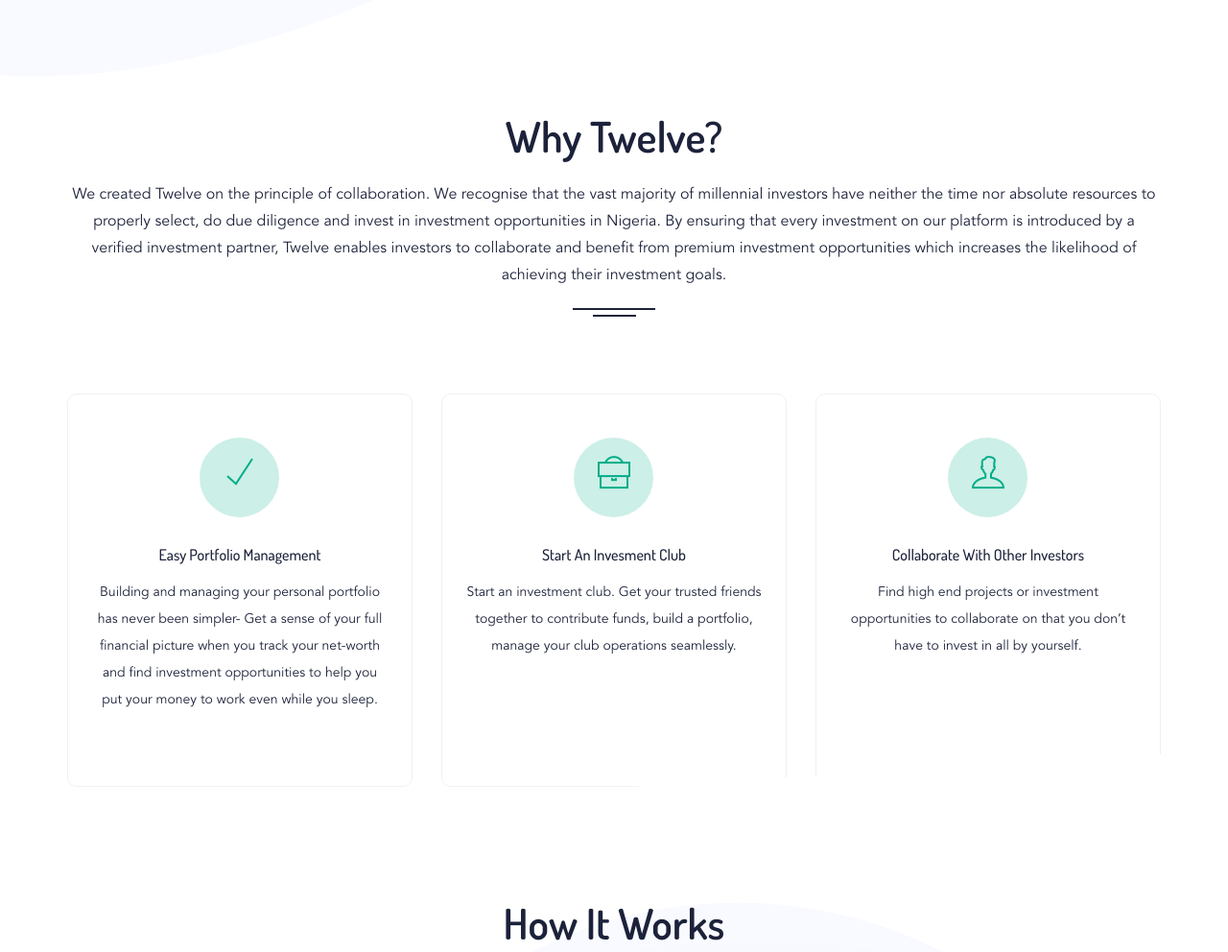
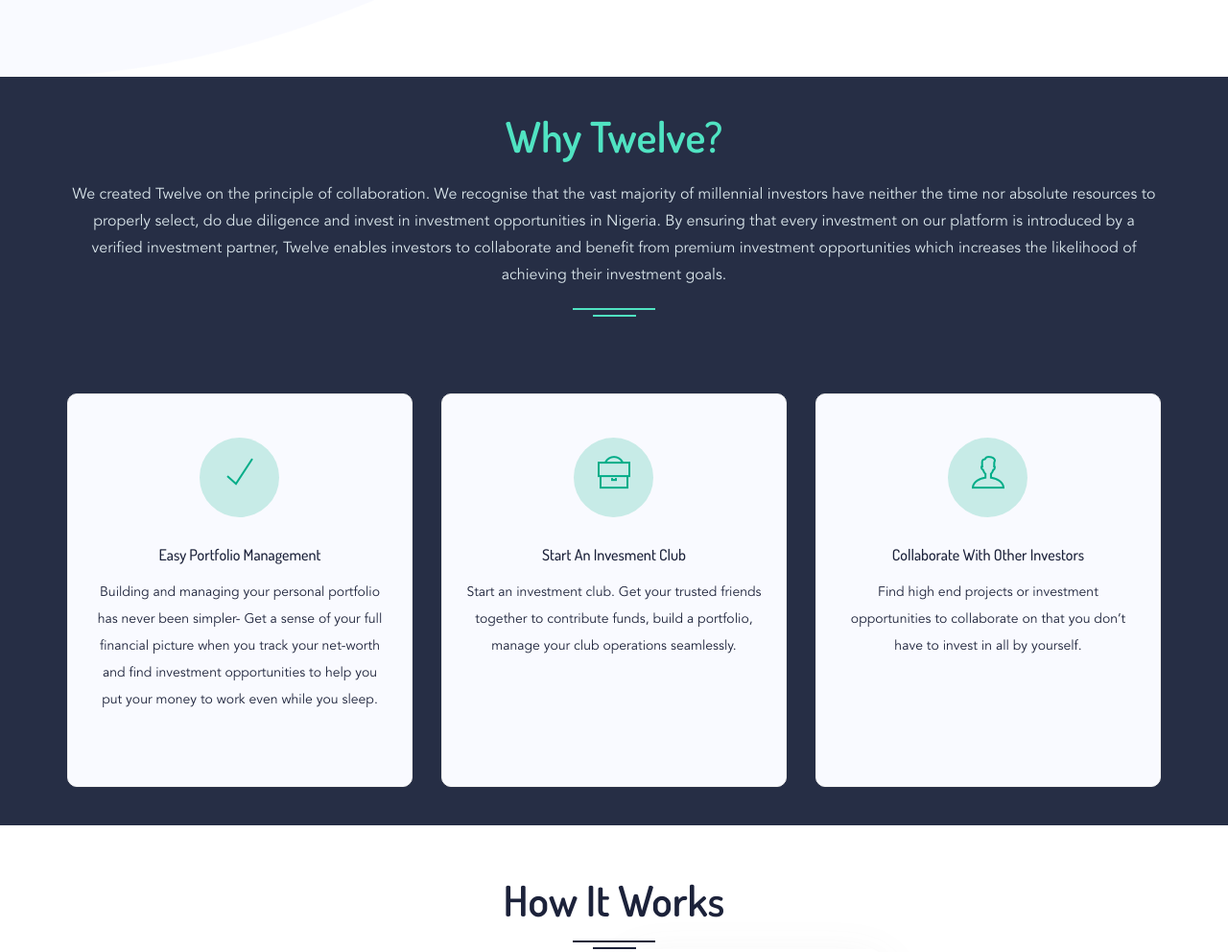
Before and after one commit to b3h3rkz/vest-demo, a plain HTML site: page index.html in a window 1280 px wide. Shown: the part 720-1712 px from the top of the page at 96% size. Drawn offline with Linux system fonts and the light colour scheme.

Commit message:
added dark backgrounds

```diff
--- a/assets/scss/_testimonial.scss
+++ b/assets/scss/_testimonial.scss
@@ -8,6 +8,21 @@
 
 $header-font: nevis;
 $body-font: Avenir;
+
+.text-lightest {
+  color: $light-green;
+}
+
+.text-lighter {
+  color: $lightest-blue;
+}
+
+.bg-light {
+  background-color: $lightest-blue;
+}
+
+
+
 
 /* testimonial section */
 #testimonial-section {
--- a/index.html
+++ b/index.html
@@ -94,22 +94,23 @@
   <!-- Slider Section End -->
 
 <!-- Featured Section Start -->
-<section class="section-ptb" id="why" style="-webkit-clip-path: polygon(0 0, 100% 0, 100% 80%, 0 100%); clip-path: polygon(0 0, 100% 0, 100% 90%, 0 100%);">
+<!-- style="-webkit-clip-path: polygon(0 0, 100% 0, 100% 80%, 0 100%); clip-path: polygon(0 0, 100% 0, 100% 90%, 0 100%);" -->
+<section class="section-ptb bg-dark" id="why">
   <div class="container ">
     <div class="row text-center">
       <div class="col-12">
         <div class="heading mb-80">
-          <h3 class="display-1 mb-25">Why Twelve?</h3>
-          <p class="mb-20">We created Twelve on the principle of collaboration. We recognise that the vast majority of millennial investors have neither the time nor absolute resources to properly select, do due diligence and invest in investment opportunities in Nigeria.
+          <h3 class="display-1 mb-25 text-lightest">Why Twelve?</h3>
+          <p class="mb-20 text-lighter">We created Twelve on the principle of collaboration. We recognise that the vast majority of millennial investors have neither the time nor absolute resources to properly select, do due diligence and invest in investment opportunities in Nigeria.
             By ensuring that every investment on our platform is introduced by a verified investment partner, Twelve enables investors to collaborate and benefit from premium investment opportunities which increases the likelihood of achieving their investment goals.</p>
-          <hr class="line bw-2 mx-auto line-sm mb-5">
-          <hr class="line bw-2 mx-auto">
+          <hr class="line bw-2 mx-auto line-sm mb-5" style="border-color: #50E3C2;">
+          <hr class="line bw-2 mx-auto" style="border-color: #50E3C2;">
         </div>
       </div>
     </div>
     <div class="row text-center">
       <div class="col-12 col-md-6 col-lg-4 mb-sm-30 mb-md-30">
-        <div class="card featured-item">
+        <div class="card featured-item bg-light">
           <div class="card-body ptb-45">
             <div class="icon circle-icon mb-30 mx-auto">
               <i class="ti-check"></i>
@@ -124,7 +125,7 @@
       </div>
       <!-- Single Featured End -->
       <div class="col-12 col-md-6 col-lg-4 mb-sm-30 mb-md-30">
-        <div class="card featured-item">
+        <div class="card featured-item bg-light">
           <div class="card-body ptb-45">
             <div class="icon circle-icon mb-30 mx-auto">
               <i class="ti-briefcase"></i>
@@ -136,7 +137,7 @@
       </div>
       <!-- Single Featured End -->
       <div class="col-12 col-md-6 col-lg-4 mb-sm-30">
-        <div class="card featured-item">
+        <div class="card featured-item bg-light">
           <div class="card-body ptb-45">
             <div class="icon circle-icon mb-30 mx-auto">
               <i class="ti-user"></i>
@@ -151,14 +152,15 @@
   </div>
 </section>
 
-<div class="section-ptb bg-drk" style="-webkit-clip-path: polygon(0 0, 100% 0, 100% 80%, 0 100%); clip-path: polygon(0 0, 100% 0, 100% 90%, 0 100%);"></div>
+<!-- <div class="section-ptb bg-drk" style="-webkit-clip-path: polygon(0 0, 100% 0, 100% 80%, 0 100%); clip-path: polygon(0 0, 100% 0, 100% 90%, 0 100%);"></div> -->
 
-
+<!-- style="-webkit-clip-path: polygon(0 0, 100% 0, 100% 80%, 0 100%); clip-path: polygon(0 0, 100% 0, 100% 95%, 0 100%);" -->
 
 <!-- Featured Section End -->
-  <div class="bg-2 bg-white" style="-webkit-clip-path: polygon(0 0, 100% 0, 100% 80%, 0 100%); clip-path: polygon(0 0, 100% 0, 100% 95%, 0 100%);">
+  <!-- <div class="bg-2 bg-white"> -->
     <!-- Best Services Start -->
     <section class="hero-block" id="how">
+        <br/><br/>
         <h3 class="display-1 mb-20 text-center">How It Works</h3>
         <hr class="line bw-2 mx-auto line-sm mb-5">
           <hr class="line bw-2 mx-auto">
@@ -246,14 +248,14 @@
           </div>
         </div>
       </div>
-    </section>
+    </section> <br/> <br/>
     <!-- Best Services End -->
     <!-- Hero Block Start -->
-    <section class="hero-block section-ptb dark-bg"  id="offer">
+    <section class="hero-block section-ptb bg-dark"  id="offer">
       <div class="container">
-          <h3 class="display-1 mb-20 text-center">What We Offer</h3>
-          <hr class="line bw-2 mx-auto line-sm mb-5">
-          <hr class="line bw-2 mx-auto"><br/><br/>
+          <h3 class="display-1 mb-20 text-center text-lightest">What We Offer</h3>
+          <hr class="line bw-2 mx-auto line-sm mb-5" style="border-color: #50E3C2;">
+          <hr class="line bw-2 mx-auto" style="border-color: #50E3C2;"><br/><br/>
 
         <div class="row">
           <div class="col-md-6 col-xl-6 mb-sm-30">
```
Also changed, not shown: assets/css/custom.css, assets/css/style.css, 1 other file.
